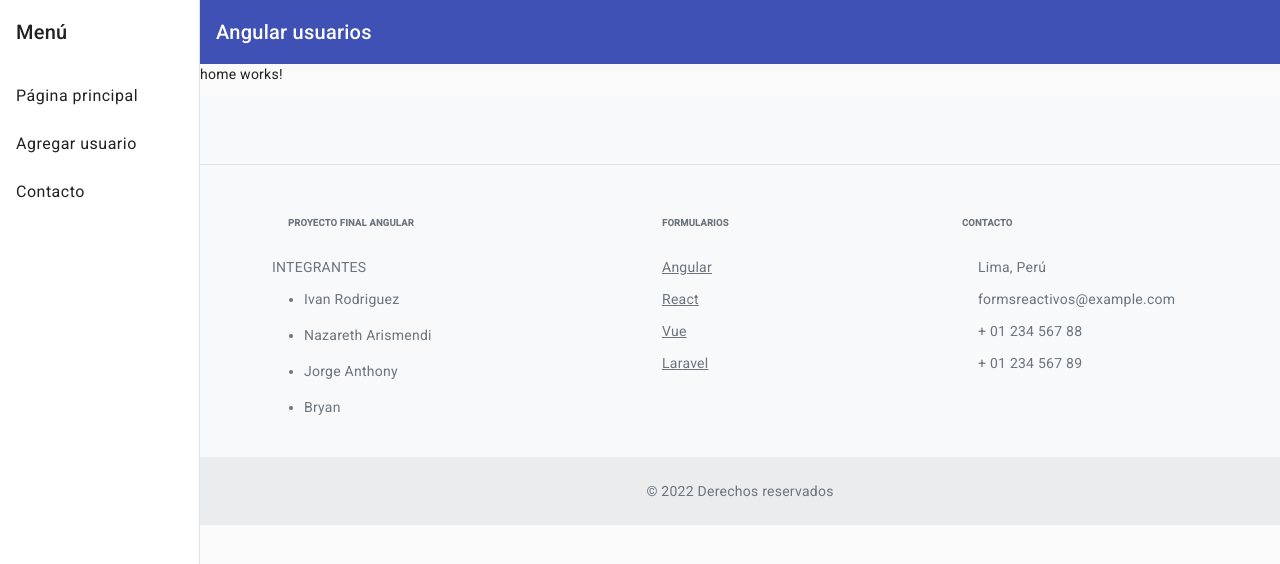
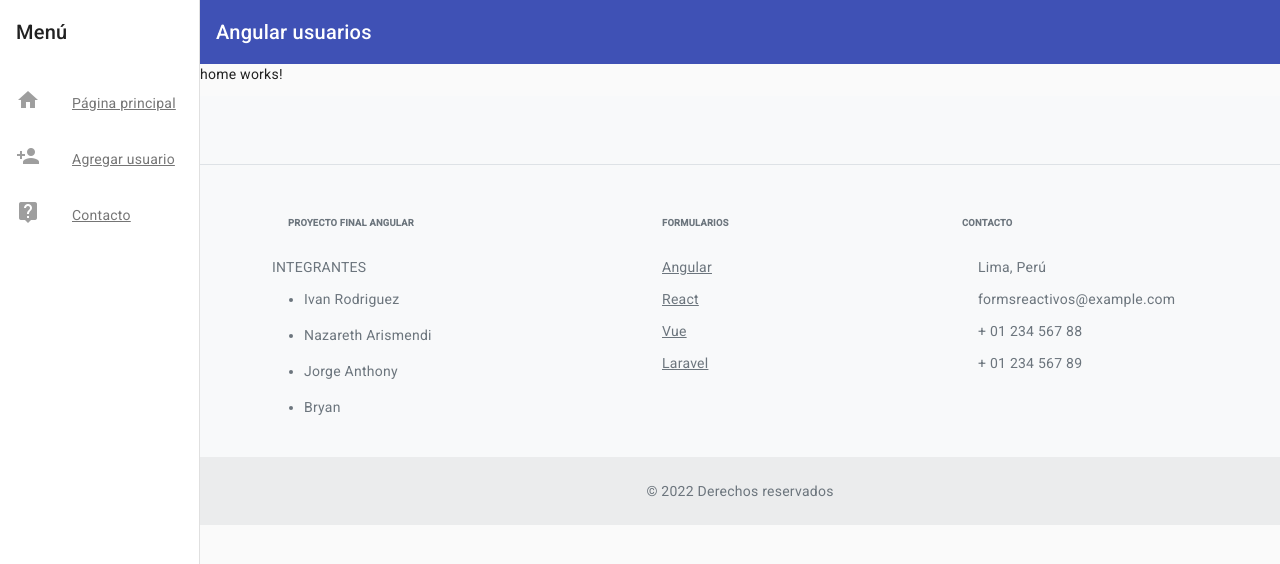
Before and after one commit to rodcar/angular-usuarios, an Angular app: page / in a window 1280 px wide. Shown: the top 564 px of the page. Built offline with nearby package versions, Linux system fonts and the light colour scheme.

Commit message:
agrega iconos al menu de navegación

```diff
--- a/src/app/navbar/navbar.component.html
+++ b/src/app/navbar/navbar.component.html
@@ -5,9 +5,18 @@
       [opened]="(isHandset$ | async) === false">
     <mat-toolbar>Menú</mat-toolbar>
     <mat-nav-list>
-      <a mat-list-item routerLink="/">Página principal</a>
-      <a mat-list-item routerLink="/agregar">Agregar usuario</a>
-      <a mat-list-item routerLink="/contacto">Contacto</a>
+      <mat-list-item routerLink="/">
+        <mat-icon matListItemIcon>home</mat-icon>
+        <a matListItemLine>Página principal</a>
+      </mat-list-item>
+      <mat-list-item routerLink="/agregar">
+        <mat-icon matListItemIcon>person_add</mat-icon>
+        <a matListItemLine>Agregar usuario</a>
+      </mat-list-item>
+      <mat-list-item routerLink="/contacto">
+        <mat-icon matListItemIcon>live_help</mat-icon>
+        <a matListItemLine>Contacto</a>
+      </mat-list-item>
     </mat-nav-list>
   </mat-sidenav>
   <mat-sidenav-content>
```
